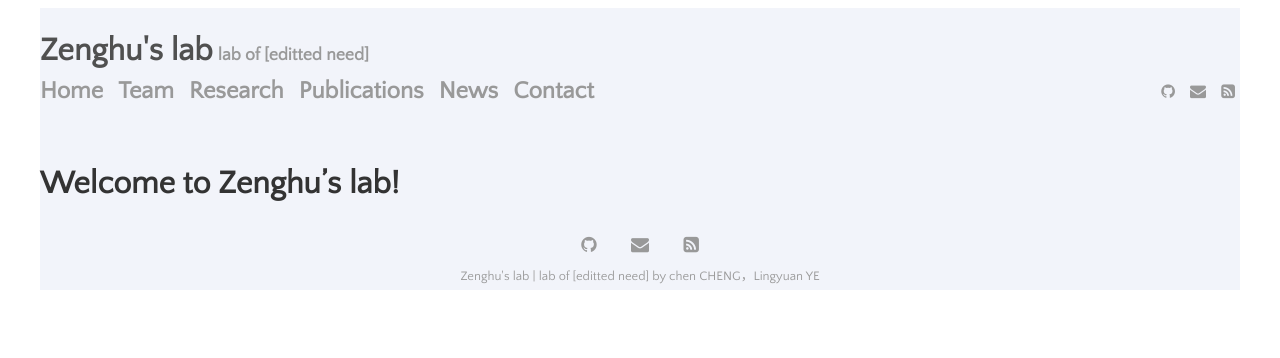
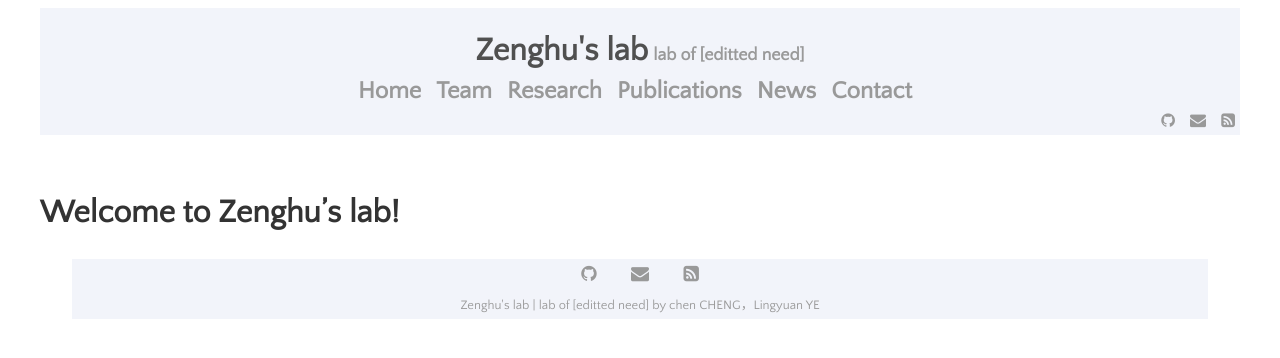
Before and after one commit to ZenghuPKU/zenghupku.github.io, a Jekyll site: the page built from menu/blog.md, in a window 1280 px wide. Shown: the top 358 px of the page. Built offline with Jekyll 4.4.1, drawn with Linux system fonts in a browser that asks for light colours.

Commit message:
change color&location

```diff
--- a/_sass/_default.scss
+++ b/_sass/_default.scss
@@ -6,7 +6,6 @@
   margin-left: auto;
   margin-right: auto;
   width: 1200px;
-  background-color: rgb(242,244,250);
 }
 
 .content-container {
@@ -30,6 +29,8 @@
   padding-bottom: 0.5rem;
   margin-bottom: 4rem;
   font-family: $sans-serif-font-family;
+  background-color: rgb(242,244,250);
+  text-align: center;
 }
 
 .header a:hover {
@@ -53,10 +54,11 @@
 .menu {
   padding-top: 0.5rem;
   display: block;
+  background-color: rgb(242,244,250);
 }
 
 .menu-content {
-  float: left;
+  float: center;
 }
 
 .menu-content a {
@@ -92,6 +94,7 @@
   color: $light-gray-color;
   text-align: center;
   margin: 2rem;
+  background-color: rgb(242,244,250);
 }
 
 .footer a {
```
